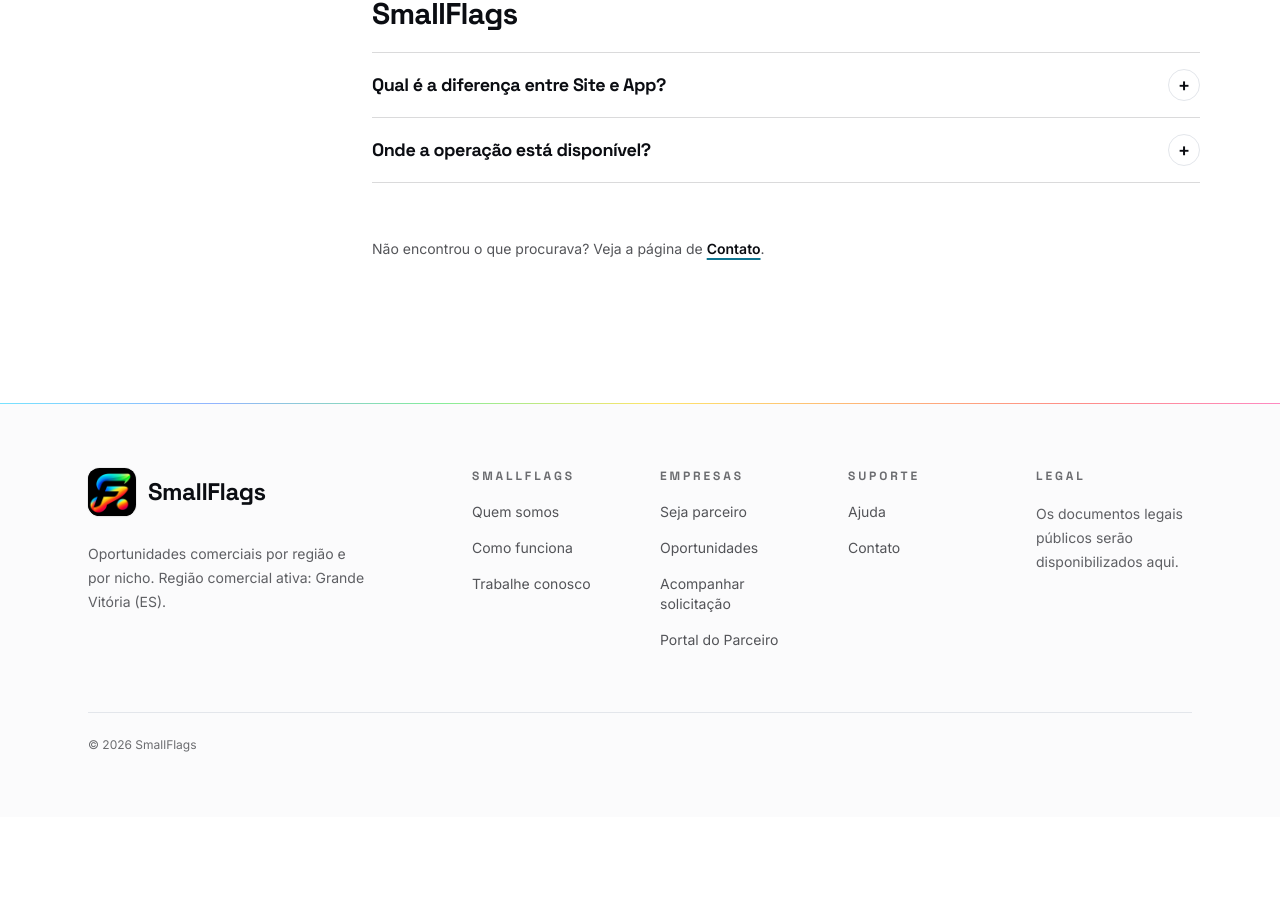
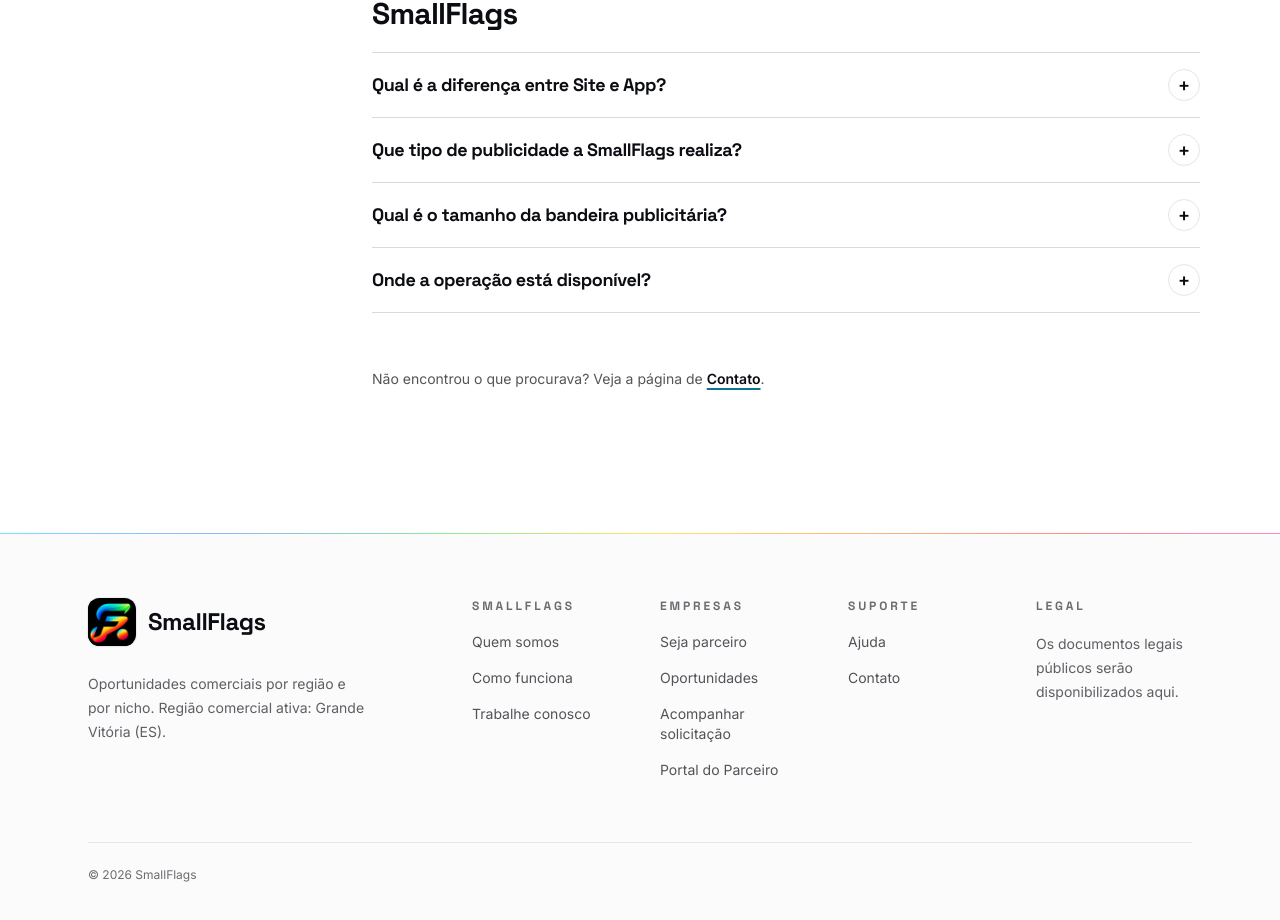
Before and after one commit to JulianOHayashi/site, a React (Vite) app: page /ajuda in a window 1280 px wide. Shown: the part 1385-2305 px from the top of the page. Before the commit the page ends 2202 px from the top, so only its background shows below. Built offline with nearby package versions, Linux system fonts and the light colour scheme; no server answers; the HTML template or start-up script is replaced by a standard one.

Commit message:
docs(site): atualizar publicidade veicular em src/pages/institucional/Ajuda.tsx

```diff
--- a/src/pages/institucional/Ajuda.tsx
+++ b/src/pages/institucional/Ajuda.tsx
@@ -159,6 +159,27 @@ const CATEGORIAS: Categoria[] = [
         ),
       },
       {
+        pergunta: "Que tipo de publicidade a SmallFlags realiza?",
+        resposta: (
+          <>
+            A SmallFlags organiza publicidade visual em veículos: bandeiras
+            publicitárias são instaladas sobre veículos de divulgadores, em
+            regiões comerciais específicas. Não se trata de publicidade sonora.
+          </>
+        ),
+      },
+      {
+        pergunta: "Qual é o tamanho da bandeira publicitária?",
+        resposta: (
+          <>
+            O modelo visual de referência tem 49 cm de largura e 30,5 cm de
+            altura. A produção e a instalação no veículo dependem de
+            especificação técnica e verificação de segurança, além das
+            autorizações locais eventualmente exigidas.
+          </>
+        ),
+      },
+      {
         pergunta: "Onde a operação está disponível?",
         resposta: (
           <>
```
